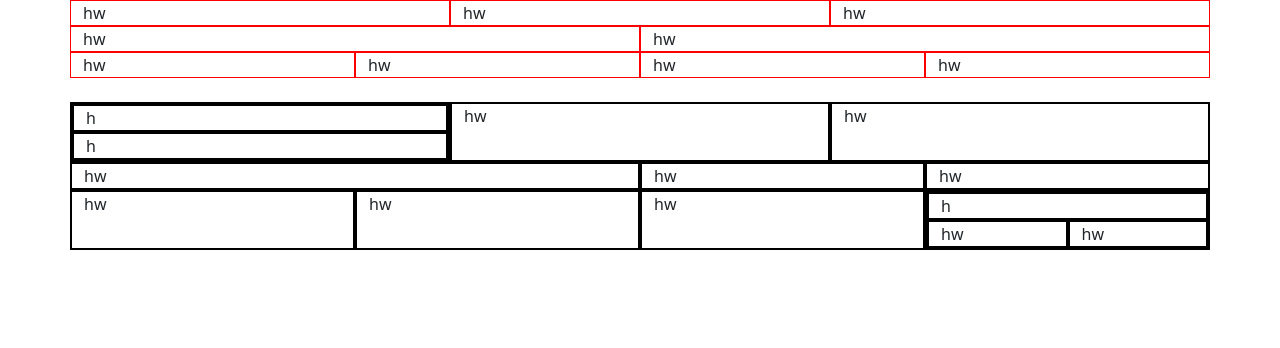
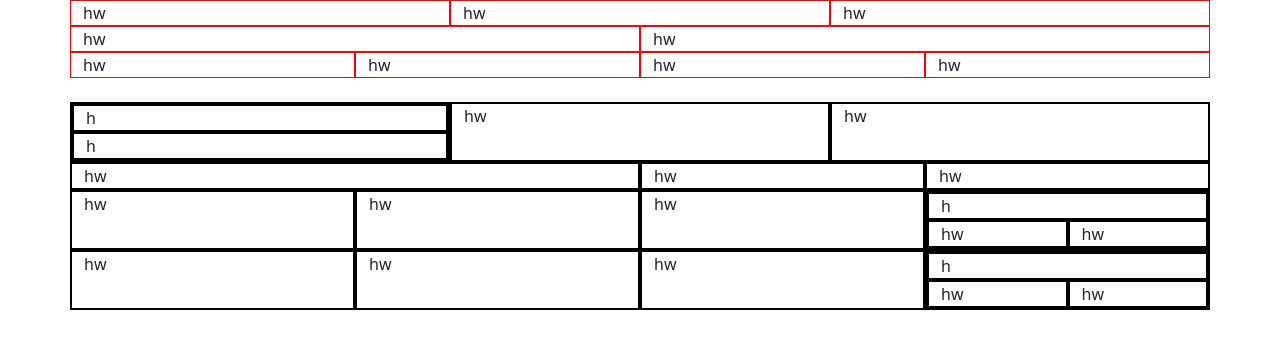
Before and after one commit to urvashiii007/kiet_dev, a plain HTML site: page index.html in a window 1280 px wide. Drawn offline with nearby package versions, Linux system fonts and the light colour scheme.

Commit message:
first commit

```diff
--- a/index.html
+++ b/index.html
@@ -75,6 +75,20 @@
                 </div>
             </div>
         </div>
+        <div class="row">
+            <div class="col-md-3" style="border: 2px solid black;">hw</div>
+            <div class="col-md-3" style="border: 2px solid black;">hw</div>
+            <div class="col-md-3" style="border: 2px solid black;">hw</div>
+            <div class="col-md-3" style="border: 2px solid black;">
+                <div class="row">
+                    <div class="col-md-12" style="border: 2px solid black;">h</div>
+                </div>
+                <div class="row">
+                    <div class="col-md-6" style="border: 2px solid black;">hw</div>
+                    <div class="col-md-6" style="border: 2px solid black;">hw</div>
+                </div>
+            </div>
+        </div>
     </div>
 </body>
 
```
